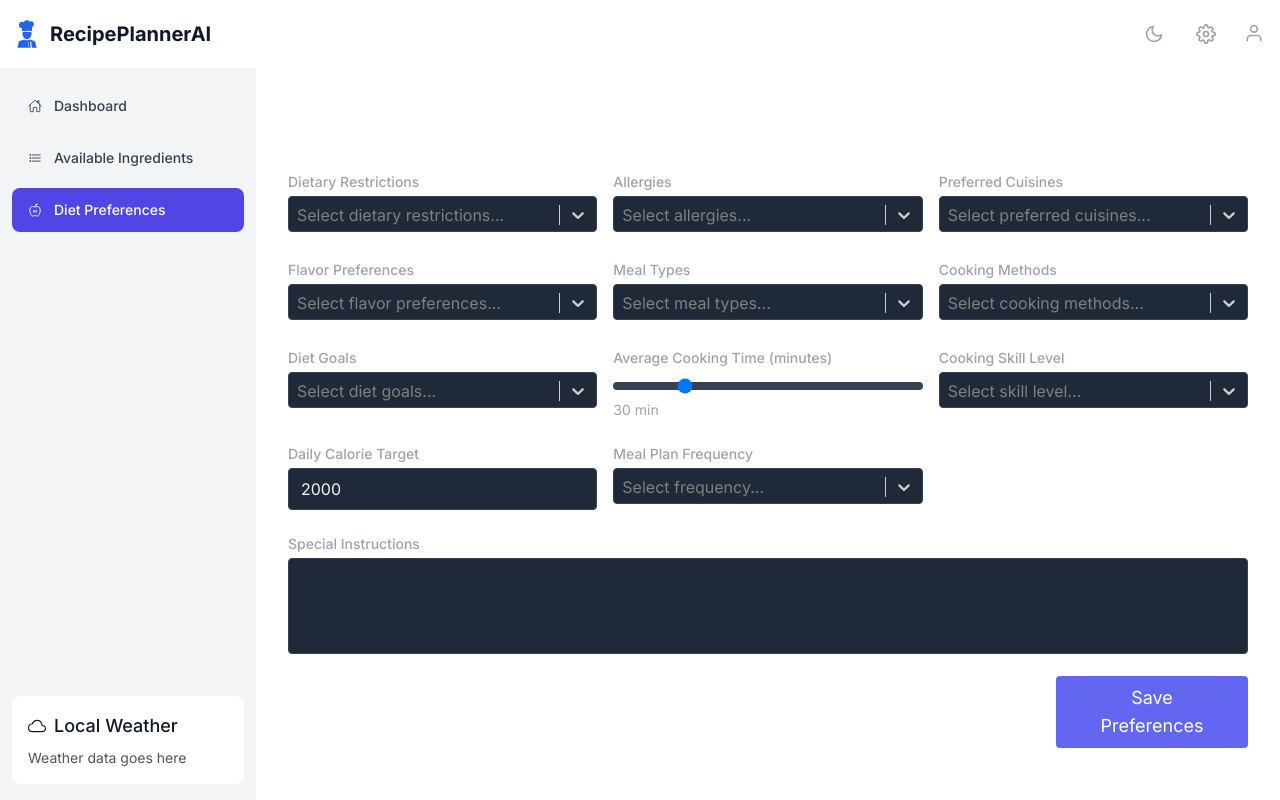
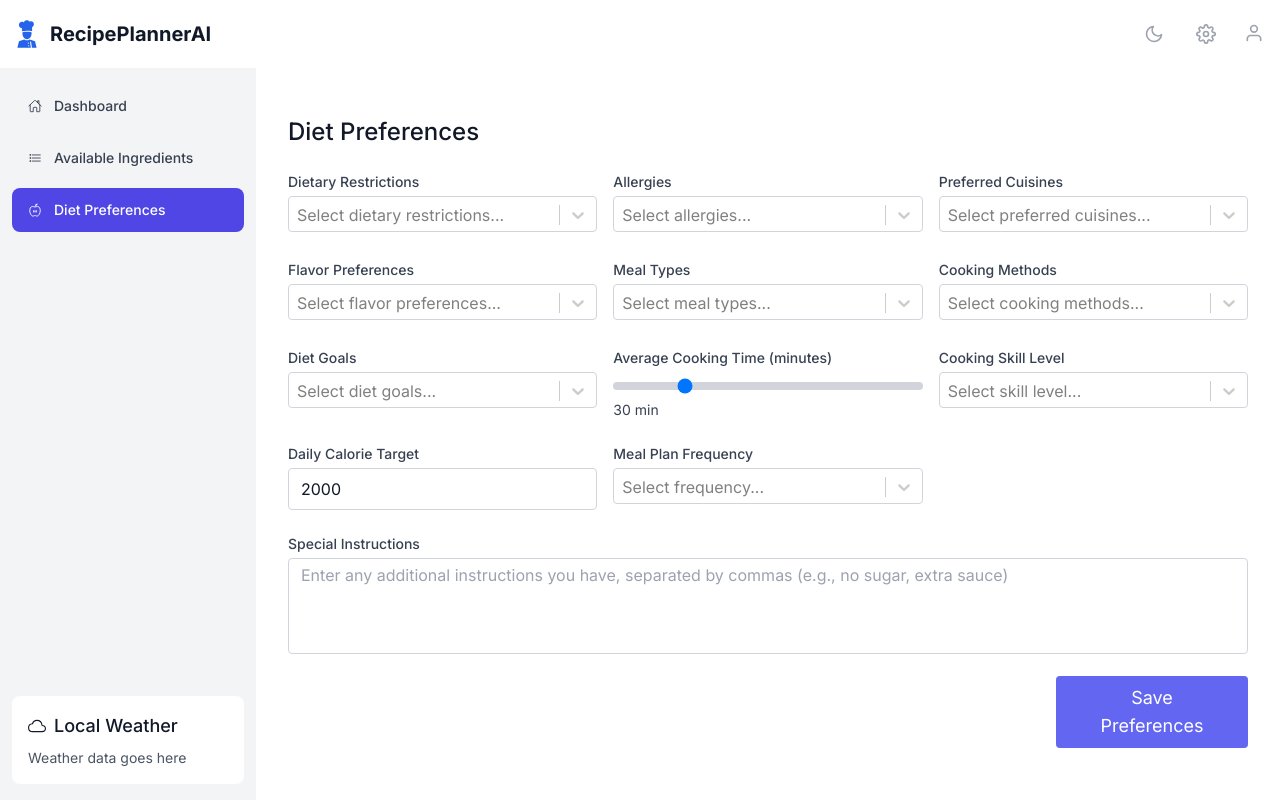
Before and after one commit to s-soumyakanta/recipeplannerai, a Next.js app: page /dashboard/diet-preferences in a window 1280 px wide. Built offline with nearby package versions, Linux system fonts and the light colour scheme; no server answers.

Commit message:
dark mode fixed and two forms dark mode light mode fixed

```diff
--- a/src/components/AvailableIngredientsForm.tsx
+++ b/src/components/AvailableIngredientsForm.tsx
@@ -42,15 +42,58 @@ const AvailableIngredientsForm: React.FC = () => {
   const createOptions = (items: string[]): Option[] => items.map(item => ({ value: item.toLowerCase(), label: item }));
 
   const selectStyles: StylesConfig = {
-    control: (base) => ({ ...base, background: '#1f2937', borderColor: '#374151', minHeight: '36px', height: '36px' }),
-    menu: (base) => ({ ...base, background: '#1f2937' }),
-    option: (base, state) => ({ ...base, background: state.isFocused ? '#374151' : '#1f2937', color: '#d1d5db' }),
-    singleValue: (base) => ({ ...base, color: '#d1d5db' }),
-    multiValue: (base) => ({ ...base, background: '#374151' }),
-    multiValueLabel: (base) => ({ ...base, color: '#d1d5db' }),
-    multiValueRemove: (base) => ({ ...base, color: '#d1d5db', ':hover': { background: '#4b5563', color: '#fff' } }),
-    valueContainer: (base) => ({ ...base, padding: '0 6px' }),
-    input: (base) => ({ ...base, margin: '0px' }),
+    control: (base, state) => ({
+      ...base,
+      background: state.isFocused ? 'var(--bg-control-focused)' : 'var(--bg-control)',
+      borderColor: state.isFocused ? 'var(--border-control-focused)' : 'var(--border-control)',
+      minHeight: '36px',
+      height: '36px',
+      boxShadow: state.isFocused ? '0 0 0 1px var(--border-control-focused)' : 'none',
+      '&:hover': {
+        borderColor: state.isFocused ? 'var(--border-control-focused)' : 'var(--border-control-hover)',
+      },
+    }),
+    menu: (base) => ({
+      ...base,
+      background: 'var(--bg-menu)',
+    }),
+    option: (base, state) => ({
+      ...base,
+      background: state.isFocused ? 'var(--bg-option-focused)' : 'var(--bg-option)',
+      color: 'var(--text-option)',
+      '&:active': {
+        background: 'var(--bg-option-active)',
+      },
+    }),
+    singleValue: (base) => ({
+      ...base,
+      color: 'var(--text-single-value)',
+    }),
+    multiValue: (base) => ({
+      ...base,
+      background: 'var(--bg-multi-value)',
+    }),
+    multiValueLabel: (base) => ({
+      ...base,
+      color: 'var(--text-multi-value)',
+    }),
+    multiValueRemove: (base) => ({
+      ...base,
+      color: 'var(--text-multi-value-remove)',
+      ':hover': {
+        background: 'var(--bg-multi-value-remove-hover)',
+        color: 'var(--text-multi-value-remove-hover)',
+      },
+    }),
+    valueContainer: (base) => ({
+      ...base,
+      padding: '0 6px',
+    }),
+    input: (base) => ({
+      ...base,
+      margin: '0px',
+      color: 'var(--text-input)',
+    }),
   };
 
   const renderSelect = (name: keyof FormData, options: Option[], placeholder: string) => (
@@ -64,8 +107,8 @@ const AvailableIngredientsForm: React.FC = () => {
   );
 
   return (
-    <div className="container mx-auto px-4 py-8">
-      <h1 className="text-2xl font-medium mb-6 text-white">Available Ingredients</h1>
+    <div className="container mx-auto px-4 py-8 bg-white dark:bg-gray-900">
+      <h1 className="text-2xl font-medium mb-6 text-gray-900 dark:text-white">Available Ingredients</h1>
       <form onSubmit={handleSubmit(onSubmit)} className="space-y-4">
         <div className="grid grid-cols-1 md:grid-cols-2 lg:grid-cols-3 gap-4">
           {[
@@ -80,24 +123,24 @@ const AvailableIngredientsForm: React.FC = () => {
             { name: 'oils', options: createOptions(['Olive Oil', 'Vegetable Oil', 'Coconut Oil', 'Sesame Oil']), label: 'Oils' },
           ].map((field) => (
             <div key={field.name} className="mb-2">
-              <label className="block text-sm font-medium text-gray-400 mb-1">{field.label}</label>
+              <label className="block text-sm font-medium text-gray-700 dark:text-gray-400 mb-1">{field.label}</label>
               {renderSelect(field.name as keyof FormData, field.options, `Select ${field.label.toLowerCase()}...`)}
               {errors[field.name as keyof FormData] && <p className="text-red-500 text-xs mt-1">This field is required</p>}
             </div>
           ))}
         </div>
         <div>
-          <label className="block text-sm font-medium text-gray-400 mb-1">Custom Ingredients</label>
+          <label className="block text-sm font-medium text-gray-700 dark:text-gray-400 mb-1">Custom Ingredients</label>
           <textarea
             {...register('customIngredients')}
             placeholder="Enter any additional ingredients you have, separated by commas"
-            className="w-full bg-gray-800 rounded border border-gray-700 focus:border-indigo-500 focus:ring-2 focus:ring-indigo-900 h-24 text-base outline-none text-gray-100 py-1 px-3 resize-none leading-6 transition-colors duration-200 ease-in-out"
+            className="w-full  dark:bg-gray-800 rounded border border-gray-300 dark:border-gray-700 focus:border-indigo-500 focus:ring-2 focus:ring-indigo-900 h-24 text-base outline-none text-gray-900 dark:text-gray-100 py-1 px-3 resize-none leading-6 transition-colors duration-200 ease-in-out"
           ></textarea>
         </div>
         <div className='w-full flex justify-end'>
           <button
             type="submit"
-            className="md:w-1/5 w-2/4   text-white text-base bg-indigo-500 border-0 py-2 text-center md:py-2 md:px-8 focus:outline-none hover:bg-indigo-600 rounded md:text-lg"
+            className="md:w-1/5 w-2/4 text-white dark:text-gray-100 bg-indigo-500 border-0 text-center py-2 md:px-8 focus:outline-none hover:bg-indigo-600 rounded text-sm md:text-lg"
             disabled={isSubmitting}
           >
             {isSubmitting ? 'Saving...' : 'Save Ingredients'}
--- a/src/components/DietPreferenceForm.tsx
+++ b/src/components/DietPreferenceForm.tsx
@@ -48,15 +48,58 @@ const DietPreferenceForm: React.FC = () => {
   const createOptions = (items: string[]): Option[] => items.map(item => ({ value: item.toLowerCase(), label: item }));
 
   const selectStyles: StylesConfig = {
-    control: (base) => ({ ...base, background: '#1f2937', borderColor: '#374151', minHeight: '36px', height: '36px' }),
-    menu: (base) => ({ ...base, background: '#1f2937' }),
-    option: (base, state) => ({ ...base, background: state.isFocused ? '#374151' : '#1f2937', color: '#d1d5db' }),
-    singleValue: (base) => ({ ...base, color: '#d1d5db' }),
-    multiValue: (base) => ({ ...base, background: '#374151' }),
-    multiValueLabel: (base) => ({ ...base, color: '#d1d5db' }),
-    multiValueRemove: (base) => ({ ...base, color: '#d1d5db', ':hover': { background: '#4b5563', color: '#fff' } }),
-    valueContainer: (base) => ({ ...base, padding: '0 6px' }),
-    input: (base) => ({ ...base, margin: '0px' }),
+    control: (base, state) => ({
+      ...base,
+      background: state.isFocused ? 'var(--bg-control-focused)' : 'var(--bg-control)',
+      borderColor: state.isFocused ? 'var(--border-control-focused)' : 'var(--border-control)',
+      minHeight: '36px',
+      height: '36px',
+      boxShadow: state.isFocused ? '0 0 0 1px var(--border-control-focused)' : 'none',
+      '&:hover': {
+        borderColor: state.isFocused ? 'var(--border-control-focused)' : 'var(--border-control-hover)',
+      },
+    }),
+    menu: (base) => ({
+      ...base,
+      background: 'var(--bg-menu)',
+    }),
+    option: (base, state) => ({
+      ...base,
+      background: state.isFocused ? 'var(--bg-option-focused)' : 'var(--bg-option)',
+      color: 'var(--text-option)',
+      '&:active': {
+        background: 'var(--bg-option-active)',
+      },
+    }),
+    singleValue: (base) => ({
+      ...base,
+      color: 'var(--text-single-value)',
+    }),
+    multiValue: (base) => ({
+      ...base,
+      background: 'var(--bg-multi-value)',
+    }),
+    multiValueLabel: (base) => ({
+      ...base,
+      color: 'var(--text-multi-value)',
+    }),
+    multiValueRemove: (base) => ({
+      ...base,
+      color: 'var(--text-multi-value-remove)',
+      ':hover': {
+        background: 'var(--bg-multi-value-remove-hover)',
+        color: 'var(--text-multi-value-remove-hover)',
+      },
+    }),
+    valueContainer: (base) => ({
+      ...base,
+      padding: '0 6px',
+    }),
+    input: (base) => ({
+      ...base,
+      margin: '0px',
+      color: 'var(--text-input)',
+    }),
   };
 
   const renderSelect = (name: keyof FormData, options: Option[], placeholder: string) => (
@@ -80,8 +123,8 @@ const DietPreferenceForm: React.FC = () => {
   );
 
   return (
-    <div className="container mx-auto px-4 py-8">
-      <h1 className="text-2xl font-medium mb-6 text-white">Diet Preferences</h1>
+    <div className="container mx-auto px-4 py-8 bg-white dark:bg-gray-900">
+      <h1 className="text-2xl font-medium mb-6 text-gray-900 dark:text-white">Diet Preferences</h1>
       <form onSubmit={handleSubmit(onSubmit)} className="space-y-4">
         <div className="grid grid-cols-1 md:grid-cols-2 lg:grid-cols-3 gap-4">
           {[
@@ -94,62 +137,63 @@ const DietPreferenceForm: React.FC = () => {
             { name: 'dietGoals', options: createOptions(['Weight Loss', 'Muscle Gain', 'Maintenance', 'Heart Health', 'Diabetes Management']), label: 'Diet Goals' },
           ].map((field) => (
             <div key={field.name} className="mb-2">
-              <label className="block text-sm font-medium text-gray-400 mb-1">{field.label}</label>
+              <label className="block text-sm font-medium text-gray-700 dark:text-gray-400 mb-1">{field.label}</label>
               {renderSelect(field.name as keyof FormData, field.options, `Select ${field.label.toLowerCase()}...`)}
               {errors[field.name as keyof FormData] && <p className="text-red-500 text-xs mt-1">This field is required</p>}
             </div>
           ))}
           <div className="mb-2">
-            <label className="block text-sm font-medium text-gray-400 mb-1">Average Cooking Time (minutes)</label>
+            <label className="block text-sm font-medium text-gray-700 dark:text-gray-400 mb-1">Average Cooking Time (minutes)</label>
             <input
               type="range"
               min="5"
               max="120"
               step="5"
               {...register('averageCookingTime', { valueAsNumber: true })}
-              className="w-full h-2 bg-gray-700 rounded-lg appearance-none cursor-pointer"
+              className="w-full h-2 bg-gray-300 dark:bg-gray-700 rounded-lg appearance-none cursor-pointer"
             />
             <Controller
               name="averageCookingTime"
               control={control}
               render={({ field }) => (
-                <span className="text-sm text-gray-400 mt-1 block">{field.value} min</span>
+                <span className="text-sm text-gray-700 dark:text-gray-400 mt-1 block">{field.value} min</span>
               )}
             />
             {errors.averageCookingTime && <p className="text-red-500 text-xs mt-1">Invalid cooking time</p>}
           </div>
           <div className="mb-2">
-            <label className="block text-sm font-medium text-gray-400 mb-1">Cooking Skill Level</label>
+            <label className="block text-sm font-medium text-gray-700 dark:text-gray-400 mb-1">Cooking Skill Level</label>
             {renderSingleSelect('cookingSkillLevel', createOptions(['Beginner', 'Intermediate', 'Advanced']), 'Select skill level...')}
             {errors.cookingSkillLevel && <p className="text-red-500 text-xs mt-1">This field is required</p>}
           </div>
           <div className="mb-2">
-            <label className="block text-sm font-medium text-gray-400 mb-1">Daily Calorie Target</label>
+            <label className="block text-sm font-medium text-gray-700 dark:text-gray-400 mb-1">Daily Calorie Target</label>
             <input
               type="number"
               {...register('calorieTarget', { valueAsNumber: true })}
-              className="w-full bg-gray-800 rounded border border-gray-700 focus:border-indigo-500 focus:ring-2 focus:ring-indigo-900 text-base outline-none text-gray-100 py-1 px-3 leading-8 transition-colors duration-200 ease-in-out"
+              className="w-full dark:bg-gray-800 rounded border border-gray-300 dark:border-gray-700 focus:border-indigo-500 focus:ring-2 focus:ring-indigo-900 text-base outline-none text-gray-900 dark:text-gray-100 py-1 px-3 leading-8 transition-colors duration-200 ease-in-out"
             />
             {errors.calorieTarget && <p className="text-red-500 text-xs mt-1">Invalid calorie target</p>}
           </div>
           <div className="mb-2">
-            <label className="block text-sm font-medium text-gray-400 mb-1">Meal Plan Frequency</label>
+            <label className="block text-sm font-medium text-gray-700 dark:text-gray-400 mb-1">Meal Plan Frequency</label>
             {renderSingleSelect('mealPlanFrequency', createOptions(['Daily', 'Weekly', 'Monthly']), 'Select frequency...')}
             {errors.mealPlanFrequency && <p className="text-red-500 text-xs mt-1">This field is required</p>}
           </div>
         </div>
         <div>
-          <label className="block text-sm font-medium text-gray-400 mb-1">Special Instructions</label>
+          <label className="block text-sm font-medium text-gray-700 dark:text-gray-400 mb-1">Special Instructions</label>
           <textarea
             {...register('specialInstructions')}
-            className="w-full bg-gray-800 rounded border border-gray-700 focus:border-indigo-500 focus:ring-2 focus:ring-indigo-900 h-24 text-base outline-none text-gray-100 py-1 px-3 resize-none leading-6 transition-colors duration-200 ease-in-out"
+            placeholder="Enter any additional instructions you have, separated by commas (e.g., no sugar, extra sauce)"
+            className="w-full  dark:bg-gray-800 rounded border border-gray-300 dark:border-gray-700 focus:border-indigo-500 focus:ring-2 focus:ring-indigo-900 h-24 text-base outline-none text-gray-900 dark:text-gray-100 py-1 px-3 resize-none leading-6 transition-colors duration-200 ease-in-out"
           ></textarea>
           {errors.specialInstructions && <p className="text-red-500 text-xs mt-1">Special instructions too long</p>}
         </div>
         <div className='w-full flex justify-end'>
           <button
             type="submit"
-            className="md:w-1/5 w-2/4 text-white bg-indigo-500 border-0 text-center py-2 md:px-8 focus:outline-none hover:bg-indigo-600 rounded text-sm md:text-lg"
+            className="md:w-1/5 w-2/4 text-white dark:text-gray-100 bg-indigo-500 border-0 text-center py-2 md:px-8 focus:outline-none hover:bg-indigo-600 rounded text-sm md:text-lg"
             disabled={isSubmitting}
           >
             {isSubmitting ? 'Saving...' : 'Save Preferences'}
--- a/tailwind.config.ts
+++ b/tailwind.config.ts
@@ -1,6 +1,7 @@
 import type { Config } from "tailwindcss";
 
 const config: Config = {
+  darkMode:"class",
   content: [
     "./src/pages/**/*.{js,ts,jsx,tsx,mdx}",
     "./src/components/**/*.{js,ts,jsx,tsx,mdx}",
```
Also changed, not shown: src/app/globals.css (+39 -0 lines).
